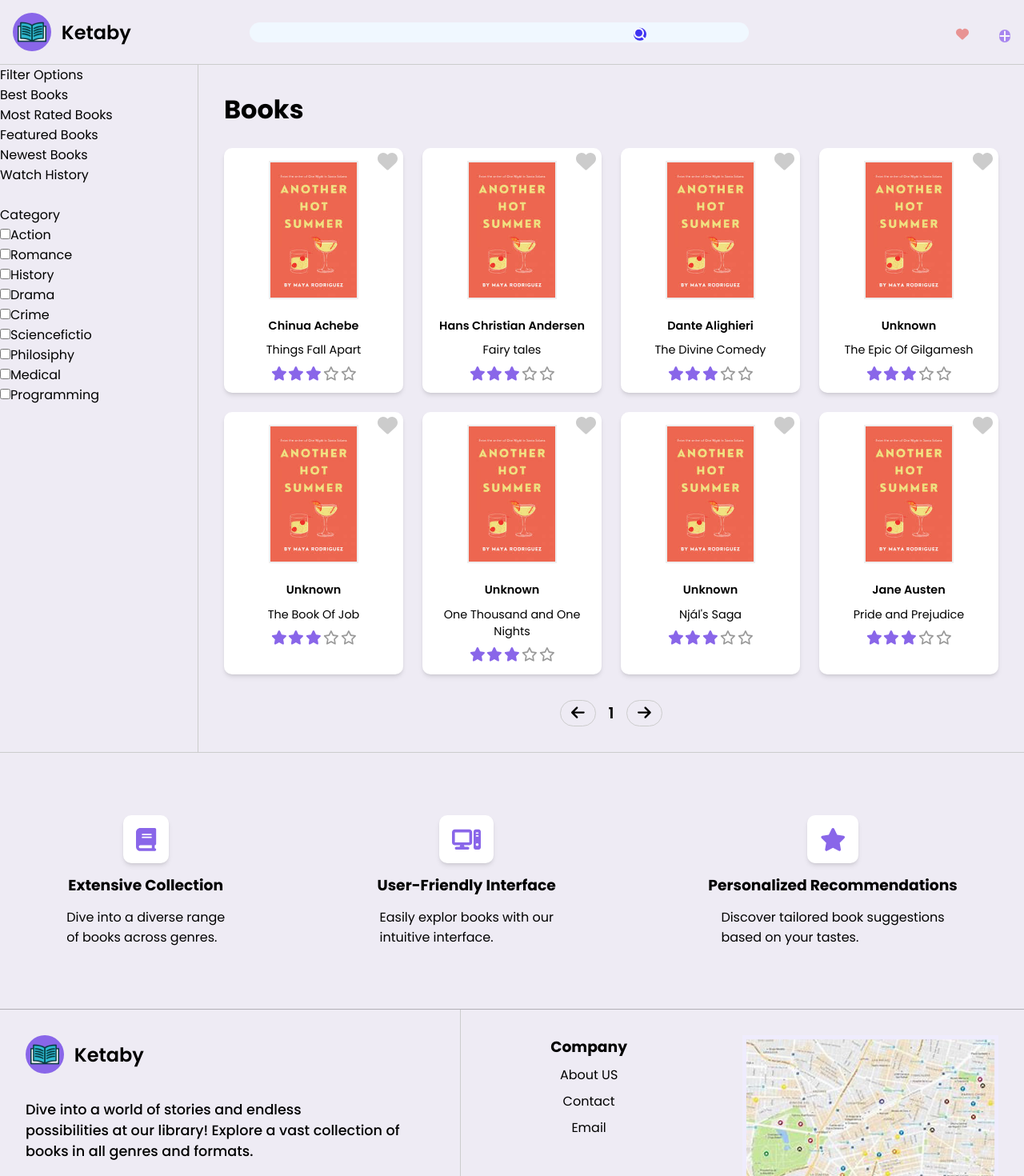
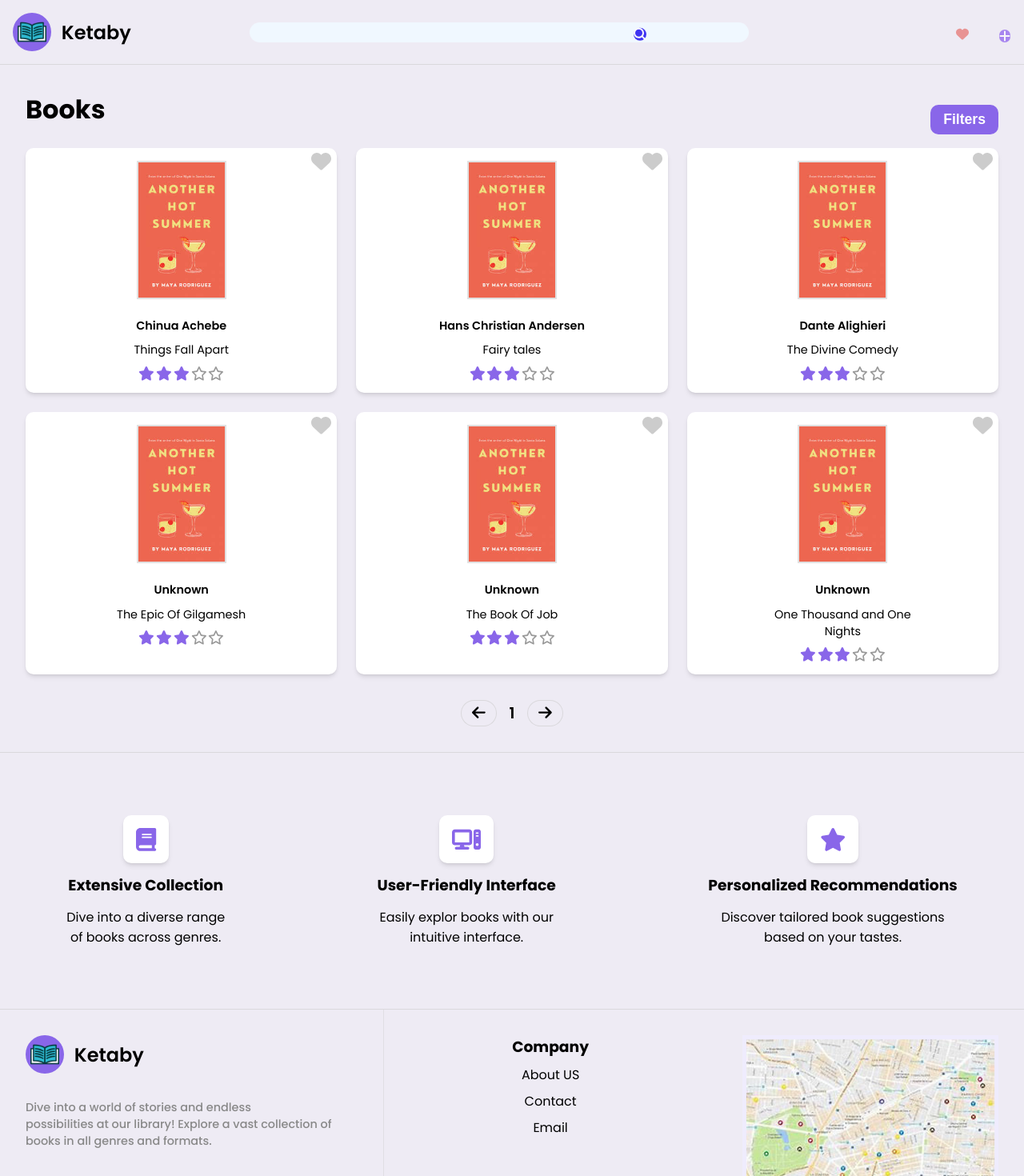
Before and after one commit to Abdokhattab11/Ketaby, a React (Vite) app in the folder Frontend/: page /home in a window 1280 px wide. Shown: the top 1470 px of the page at 80% size. Built offline with nearby package versions, Linux system fonts and the light colour scheme.

Commit message:
Update Sidenav

```diff
--- a/Frontend/src/App.jsx
+++ b/Frontend/src/App.jsx
@@ -16,10 +16,10 @@ function App() {
           <Route element={<AppLayout />}>
             <Route index element={<Navigate to="/home" />} />
             <Route path="home" element={<Home />} />
-            <Route path="book/:bookId" element={<BookDetails />} />
             <Route path="author" element={<Author />} />
             <Route path="createbook" element={<CreateBook />} />
             <Route path="favourite" element={<Favourites />} />
+            <Route path="book/:bookId" element={<BookDetails />} />
           </Route>
         </Routes>
 
--- a/Frontend/src/context/AppContext.jsx
+++ b/Frontend/src/context/AppContext.jsx
@@ -5,6 +5,7 @@ const AppContext = createContext();
 
 function AppContextProvider({ children }) {
   const [favourites, setFavourites] = useState([]);
+  const [showSideNav, setShowSideNav] = useState(false);
 
   function handleFavouritesClick(book) {
     if (isProductInFavourites(book)) {
@@ -26,6 +27,8 @@ function AppContextProvider({ children }) {
         favourites,
         handleFavouritesClick,
         isProductInFavourites,
+        showSideNav,
+        setShowSideNav,
       }}
     >
       {children}
--- a/Frontend/src/features/books/BookDetails.jsx
+++ b/Frontend/src/features/books/BookDetails.jsx
@@ -1,4 +1,4 @@
-import { useParams } from "react-router-dom";
+import { Link, useParams } from "react-router-dom";
 import { booksWithId } from "../../services/books";
 import StarRating from "../../ui/StarRating";
 import { FontAwesomeIcon } from "@fortawesome/react-fontawesome";
@@ -13,7 +13,7 @@ function BookDetails() {
 
   return (
     <div className="book-details flex">
-      <div className="flex flex-col justify-between">
+      <div className="flex flex-col" style={{ gap: "3rem" }}>
         <h2 className="book-details-title">{book[0].title}</h2>
         <p className="book-details-desc">
           Lorem, ipsum dolor sit amet consectetur adipisicing elit. Nobis libero
@@ -24,7 +24,9 @@ function BookDetails() {
           numquam fuga dolorem explicabo! Lorem ipsum dolor sit amet
           consectetur, adipisicing elit. Porro, incidunt.
         </p>
-        <p className="book-details-author">By {book[0].author}</p>
+        <Link to="/author" className="book-details-author">
+          By {book[0].author}
+        </Link>
         <div>
           <button
             className="fav-btn flex align-center"
--- a/Frontend/src/index.css
+++ b/Frontend/src/index.css
@@ -1,6 +1,7 @@
 :root {
   --color-purple-light: #eeebf4;
   --color-purple-dark: #8966e9;
+  --color-border: #cccccc96;
 }
 * {
   margin: 0;
@@ -37,7 +38,7 @@ a {
   padding: 2.5rem 1rem;
   width: 100%;
   height: 4rem;
-  border-bottom: 1px solid #ccc;
+  border-bottom: 1px solid var(--color-border);
   display: flex;
   justify-content: space-between;
   align-items: center;
@@ -91,26 +92,52 @@ a {
 /* ///////////////////////////////////////// */
 /* Sidenav */
 .sidenav {
+  padding: 1rem;
+  position: fixed;
+  left: 0;
+  top: 0;
+  overflow: auto;
+  height: 100%;
   background-color: var(--color-purple-light);
-  width: 20rem;
-  border-right: 1px solid #ccc;
-  border-bottom: 1px solid #ccc;
+  width: 18rem;
+  box-shadow: 0 4px 6px -1px rgb(0 0 0 / 0.1), 0 2px 4px -2px rgb(0 0 0 / 0.1);
+  z-index: 90;
 }
-
+.close-icon {
+  padding: 0.2rem 0.8rem;
+  background-color: #fff;
+  border-radius: 1000px;
+  font-size: 1.5rem;
+  transition: all 0.3s;
+  cursor: pointer;
+}
+.close-icon:hover {
+  color: var(--color-purple-dark);
+}
+.filter-btn {
+  color: #fff;
+  border: none;
+  padding: 0.5rem 1rem;
+  background-color: var(--color-purple-dark);
+  font-size: 1.1rem;
+  font-weight: 600;
+  border-radius: 10px;
+  cursor: pointer;
+}
 /* ///////////////////////////////////////// */
 /* Home */
 .home {
   padding: 2rem;
   width: 100%;
   background-color: var(--color-purple-light);
-  border-bottom: 1px solid #ccc;
+  border-bottom: 1px solid var(--color-border);
 }
 .title {
   padding-bottom: 1.5rem;
 }
 .books {
   display: grid;
-  grid-template-columns: 1fr 1fr 1fr 1fr;
+  grid-template-columns: 1fr 1fr 1fr;
   gap: 1.5rem;
 }
 .book {
@@ -123,7 +150,7 @@ a {
 }
 .book .image {
   width: 7rem;
-  border: 2px solid #eee;
+  border: 2px solid var(--color-border);
   cursor: pointer;
 }
 .book .info-box {
@@ -161,7 +188,7 @@ a {
   border: none;
   background-color: var(--color-purple-light);
   padding: 0.3rem 0.8rem;
-  border: 1px solid #ccc;
+  border: 1px solid var(--color-border);
   border-radius: 100px;
   transition: all 0.3s;
   cursor: pointer;
@@ -179,15 +206,20 @@ a {
 /* ///////////////////////////////////////// */
 /* Book Details */
 .book-details {
+  height: 100vh;
   background-color: var(--color-purple-light);
   width: 100%;
   gap: 15rem;
   padding: 1.5rem 3rem;
-  border-bottom: 1px solid #ccc;
+  border-bottom: 1px solid var(--color-border);
 }
 .book-details-author {
   font-weight: 600;
   font-style: italic;
+  transition: all 0.3s;
+}
+.book-details-author:hover {
+  color: var(--color-purple-dark);
 }
 .image-box {
   gap: 1rem;
@@ -206,15 +238,15 @@ a {
 /* ///////////////////////////////////////// */
 /* Author */
 .author-section {
+  height: 100vh;
   background-color: var(--color-purple-light);
   width: 100%;
   gap: 15rem;
-  padding: 1.5rem 3rem;
-  border-bottom: 1px solid #ccc;
+  padding: 3rem 3rem;
 }
 .author-name {
   padding-bottom: 1rem;
-  border-bottom: 1px solid #ccc;
+  /* border-bottom: 1px solid var(--color-border); */
 }
 .author-about {
   text-transform: capitalize;
@@ -229,7 +261,7 @@ a {
   background-color: var(--color-purple-light);
   width: 100%;
   padding: 2rem;
-  border-bottom: 1px solid #ccc;
+  border-bottom: 1px solid var(--color-border);
 }
 .createbook-section h2 {
   margin-bottom: 1rem;
@@ -279,7 +311,7 @@ textarea::placeholder {
 /* Features */
 .features {
   background-color: var(--color-purple-light);
-  border-bottom: 1px solid rgba(0, 0, 0, 0.253);
+  border-bottom: 1px solid var(--color-border);
   height: 15rem;
   padding: 10rem 0;
   display: flex;
@@ -288,6 +320,7 @@ textarea::placeholder {
   gap: 1.5rem;
 }
 .feature {
+  text-align: center;
   display: flex;
   flex-direction: column;
   align-items: center;
@@ -308,7 +341,7 @@ textarea::placeholder {
   background-color: var(--color-purple-light);
   display: flex;
   align-items: self-start;
-  gap: 5rem;
+  gap: 8rem;
 }
 .footer-logo {
   margin-bottom: 2rem;
@@ -316,13 +349,13 @@ textarea::placeholder {
 .footer-desc {
   margin-bottom: 10rem;
   margin-top: 2rem;
-  font-size: 1.1rem;
+  font-size: 0.9rem;
+  color: #888;
   font-weight: 500;
 }
 .footer-rights {
   font-size: 0.9rem;
   font-style: italic;
-  font-weight: 600;
 }
 .mid-content ul {
   margin-top: 0.5rem;
--- a/Frontend/src/pages/Home.jsx
+++ b/Frontend/src/pages/Home.jsx
@@ -2,18 +2,32 @@ import { useState } from "react";
 import Books from "../features/books/Books";
 import { booksWithId } from "../services/books";
 import Pagination from "../ui/Pagination";
+import Features from "../ui/Features";
+import Footer from "../ui/Footer";
+import SideNav from "../ui/SideNav";
+import { useAppContext } from "../context/AppContext";
 
 function Home() {
+  const { showSideNav, setShowSideNav } = useAppContext();
   const [currentPage, setCurrentPage] = useState(1);
-  const [booksPerPage] = useState(8);
+  const [booksPerPage] = useState(6);
 
   const indexOfLastBook = currentPage * booksPerPage;
   const indexOfFirstBook = indexOfLastBook - booksPerPage;
   const currentBooks = booksWithId.slice(indexOfFirstBook, indexOfLastBook);
 
   return (
+    <>
       <div className="home">
+        <div className="flex align-center justify-between">
           <h1 className="title">Books</h1>
+          <button
+            className="filter-btn"
+            onClick={() => setShowSideNav((s) => !s)}
+          >
+            Filters
+          </button>
+        </div>
         <Books books={currentBooks} />
         <Pagination
           setCurrentPage={setCurrentPage}
@@ -22,6 +36,12 @@ function Home() {
           booksPerPage={booksPerPage}
         />
       </div>
+
+      <Features />
+      <Footer />
+
+      {showSideNav && <SideNav />}
+    </>
   );
 }
 
--- a/Frontend/src/ui/AppLayout.jsx
+++ b/Frontend/src/ui/AppLayout.jsx
@@ -1,19 +1,11 @@
 import { Outlet } from "react-router-dom";
-import Features from "./Features";
-import Footer from "./Footer";
 import Navbar from "./Navbar";
-import SideNav from "./SideNav";
 
 function AppLayout() {
   return (
     <>
       <Navbar />
-      <div className="flex">
-        <SideNav />
-        <Outlet />
-      </div>
-      <Features />
-      <Footer />
+      <Outlet />
     </>
   );
 }
--- a/Frontend/src/ui/Footer.jsx
+++ b/Frontend/src/ui/Footer.jsx
@@ -2,7 +2,7 @@ import Logo from "./Logo";
 function Footer() {
   return (
     <footer className="footer">
-      <div style={{ borderRight: "1px solid #ccc", padding: "2rem" }}>
+      <div style={{ borderRight: "1px solid #cccccc67", padding: "2rem" }}>
         <Logo />
         <div>
           <p className="footer-desc">
--- a/Frontend/src/ui/SideNav.jsx
+++ b/Frontend/src/ui/SideNav.jsx
@@ -1,8 +1,19 @@
+import { faXmark } from "@fortawesome/free-solid-svg-icons";
+import { FontAwesomeIcon } from "@fortawesome/react-fontawesome";
+import { useAppContext } from "../context/AppContext";
+
 function SideNav() {
+  const { setShowSideNav } = useAppContext();
+
   return (
     <aside className="sidenav">
       <div>
-        <span>Filter Options</span>
+        <div className="flex align-center justify-between">
+          <span>Filter Options</span>
+          <div className="close-icon" onClick={() => setShowSideNav(false)}>
+            <FontAwesomeIcon icon={faXmark} />
+          </div>
+        </div>
         <ul>
           <li>Best Books</li>
           <li>Most Rated Books</li>
```
Lines whose indentation alone changed are shown as unchanged.
